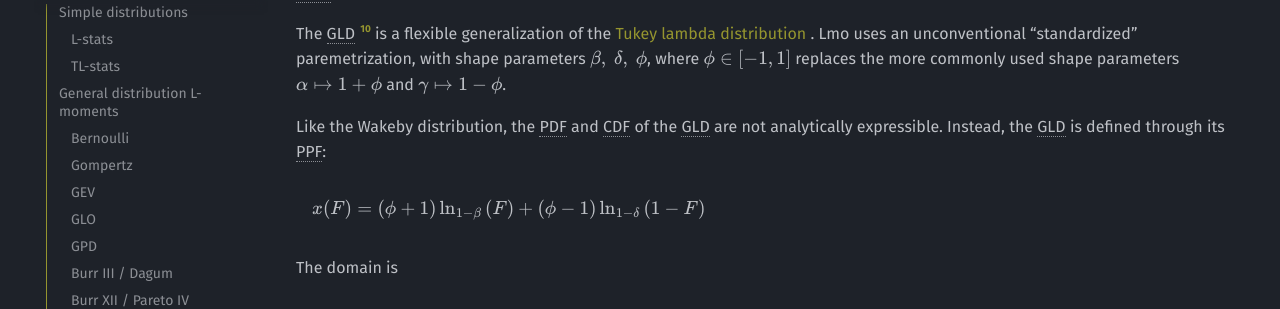
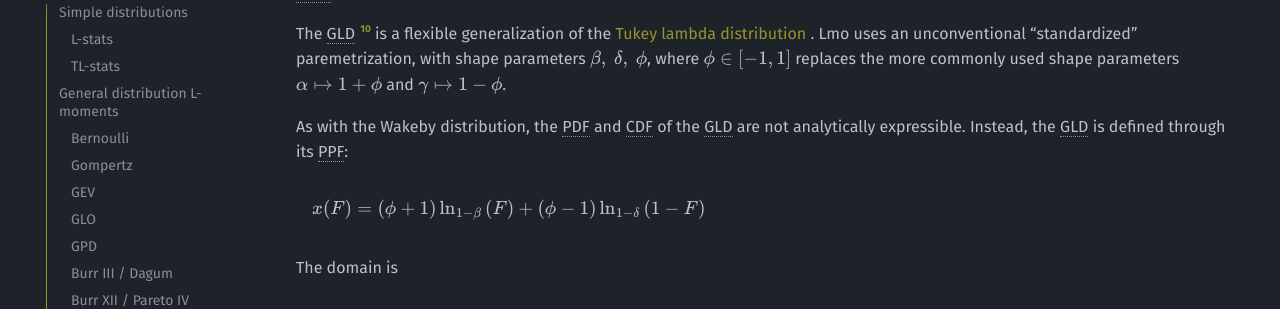
Before and after one commit to jorenham/Lmo, an MkDocs documentation site: the page built from docs/distributions.md, in a window 1280 px wide and 900 px high, scrolled down 10163 px. Shown: the part 143-452 px from the top of the window. Built offline with MkDocs 1.6.1 and Material for MkDocs 9.7.7, drawn with Linux system fonts in a browser that asks for light colours; comment, search, counter and statistics services are not loaded.

Commit message:
grammar fix

```diff
--- a/docs/distributions.md
+++ b/docs/distributions.md
@@ -1218,8 +1218,8 @@
 \( \phi \in [-1, 1] \) replaces the more commonly used shape parameters
 \( \alpha \mapsto 1 + \phi \) and \( \gamma \mapsto 1 - \phi \).
 
-Like the Wakeby distribution, the PDF and CDF of the GLD are not analytically
-expressible. Instead, the GLD is defined through its PPF:
+As with the Wakeby distribution, the PDF and CDF of the GLD are not
+analytically expressible. Instead, the GLD is defined through its PPF:
 
 \[
 x(F) = (\phi + 1) \qlog{1 - \beta}{F} + (\phi - 1) \qlog{1 - \delta}{1 - F}
```
